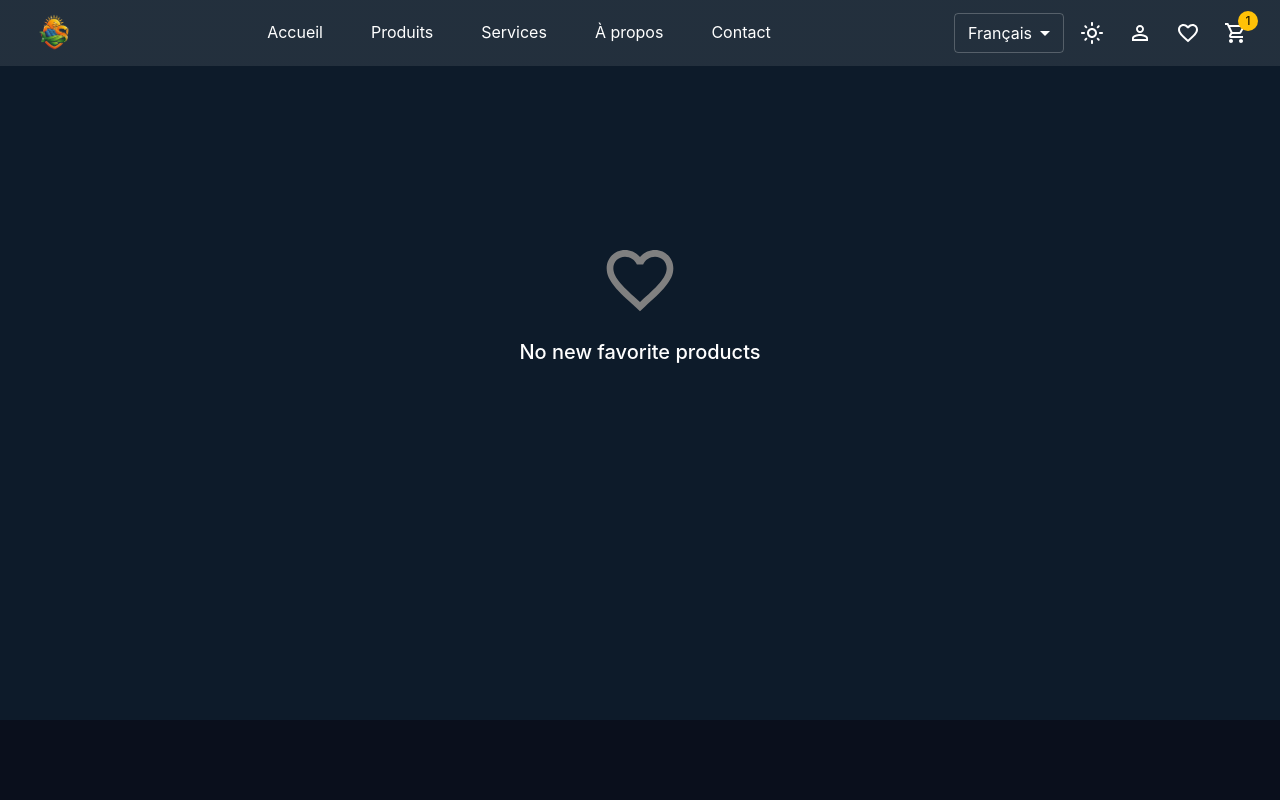
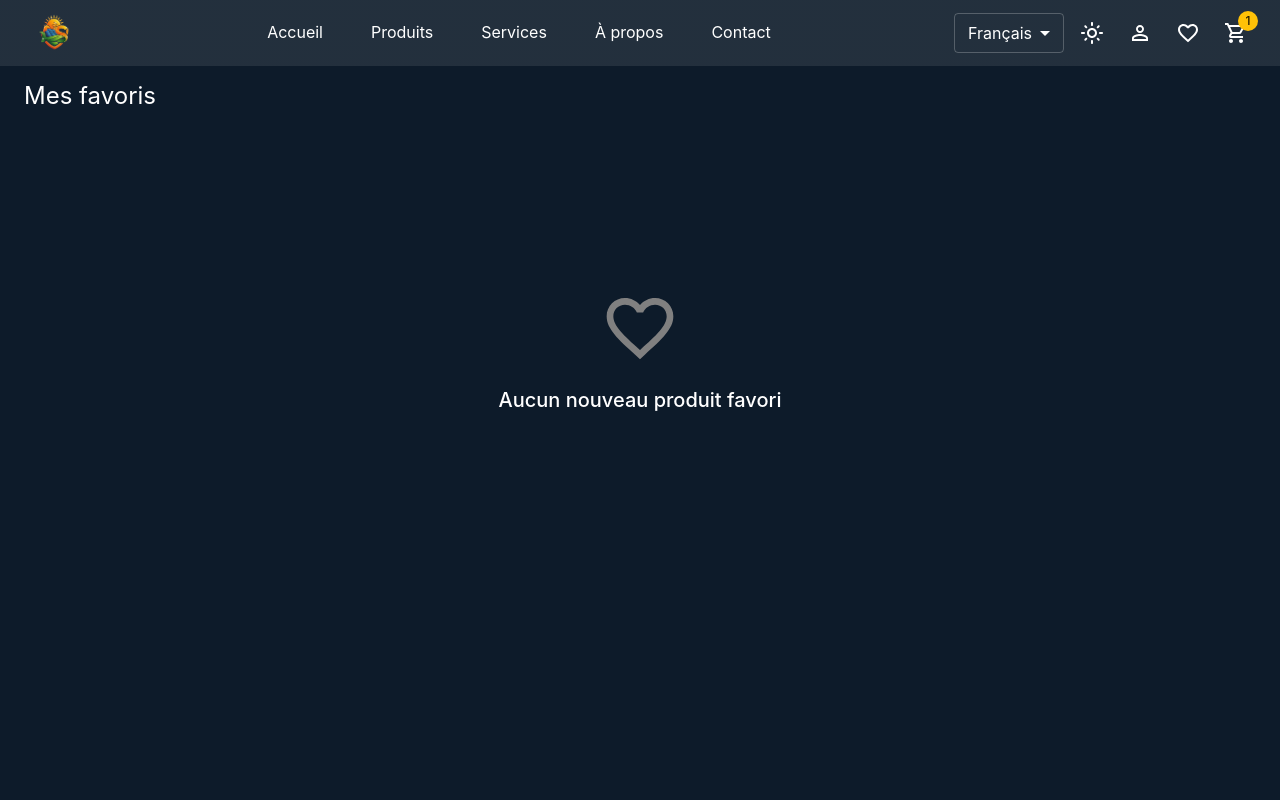
Before and after one commit to abderrahmanetaha7-lgtm/solar_stage, a React (Vite) app: page /favorites in a window 1280 px wide. Shown: the top 800 px of the page. Built offline with nearby package versions, Linux system fonts and the light colour scheme; a web font is replaced by a local one.

Commit message:
improves language support for the favorites

```diff
--- a/src/locales/ar/translation.json
+++ b/src/locales/ar/translation.json
@@ -242,5 +242,10 @@
     "button": "إنشاء حساب",
     "already_account": "هل لديك حساب بالفعل؟",
     "login": "تسجيل الدخول"
+  },
+
+  "favorite": {
+    "title": "المفضلة",
+    "no-favorite": "لا توجد منتجات في المفضلة"
   }
 }
--- a/src/locales/fr/translation.json
+++ b/src/locales/fr/translation.json
@@ -247,6 +247,11 @@
     "button": "Create account",
     "already_account": "Already have an account?",
     "login": "Login"
+  },
+
+  "favorite":{
+    "title":"Mes favoris",
+    "no-favorite":"Aucun nouveau produit favori"
   }
 
 
--- a/src/pages/Favorites.jsx
+++ b/src/pages/Favorites.jsx
@@ -3,9 +3,11 @@ import { Box, Typography, Grid, useMediaQuery, useTheme } from "@mui/material";
 import FavoriteBorderIcon from "@mui/icons-material/FavoriteBorder";
 import { useData } from "../context/AuthContext";
 import ProductCard from "../components/Products/ProductCard";
+import { useTranslation } from "react-i18next";
 
 export default function Favorites({ handleAddToCart }) {
   const { favorites } = useData();
+  const { t } = useTranslation();
 
   const hasFavorites = favorites.length > 0;
 
@@ -20,11 +22,16 @@ export default function Favorites({ handleAddToCart }) {
   };
 
   return (
-    <Box sx={{ minHeight: "90vh", p: 3 }}>
+    <Box sx={{ minHeight: "100vh", p: 3 }}>
+      <Box sx={{ display: "flex", justifyContent: "space-between", mt: 7 }}>
+        <Typography variant="h5" fontWeight="bold">
+          {t("favorite.title")}
+        </Typography>
+      </Box>
       {!hasFavorites ? (
         <Box
           sx={{
-            minHeight: "70vh",
+            minHeight: "60vh",
             display: "flex",
             justifyContent: "center",
             alignItems: "center",
@@ -35,20 +42,11 @@ export default function Favorites({ handleAddToCart }) {
           <FavoriteBorderIcon sx={{ fontSize: 80, color: "gray", mb: 2 }} />
 
           <Typography variant="h6" color="text.secondary">
-            No new favorite products
+            {t("favorite.no-favorite")}
           </Typography>
         </Box>
       ) : (
         <>
-          <Box sx={{ display: "flex", justifyContent: "space-between", mt: 8 }}>
-            <Typography variant="h5" fontWeight="bold">
-              My Favorites
-            </Typography>
-            <Typography variant="h6" color="primary">
-              You have <b>{favorites.length} </b> favorite products
-            </Typography>
-          </Box>
-
           <Box
             sx={{
               mt: 4,
```
